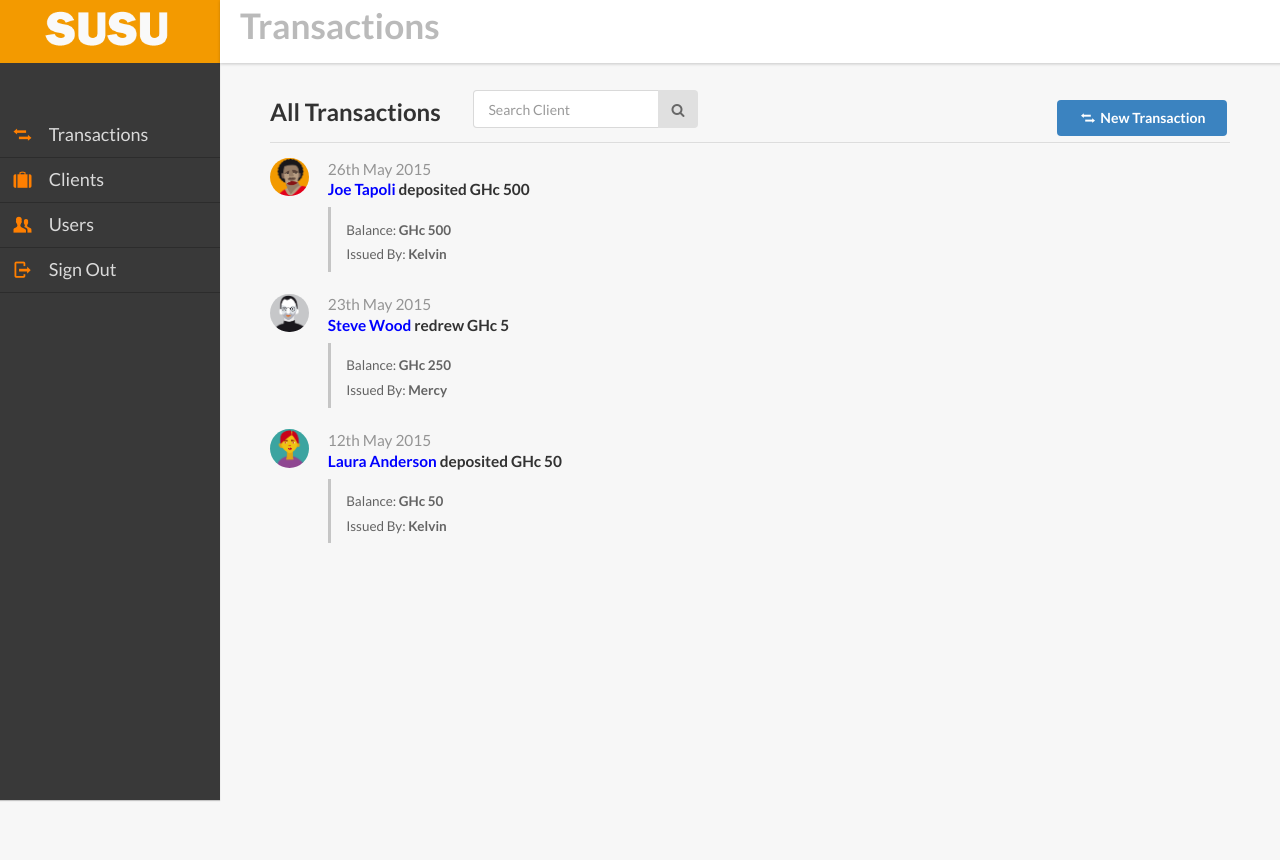
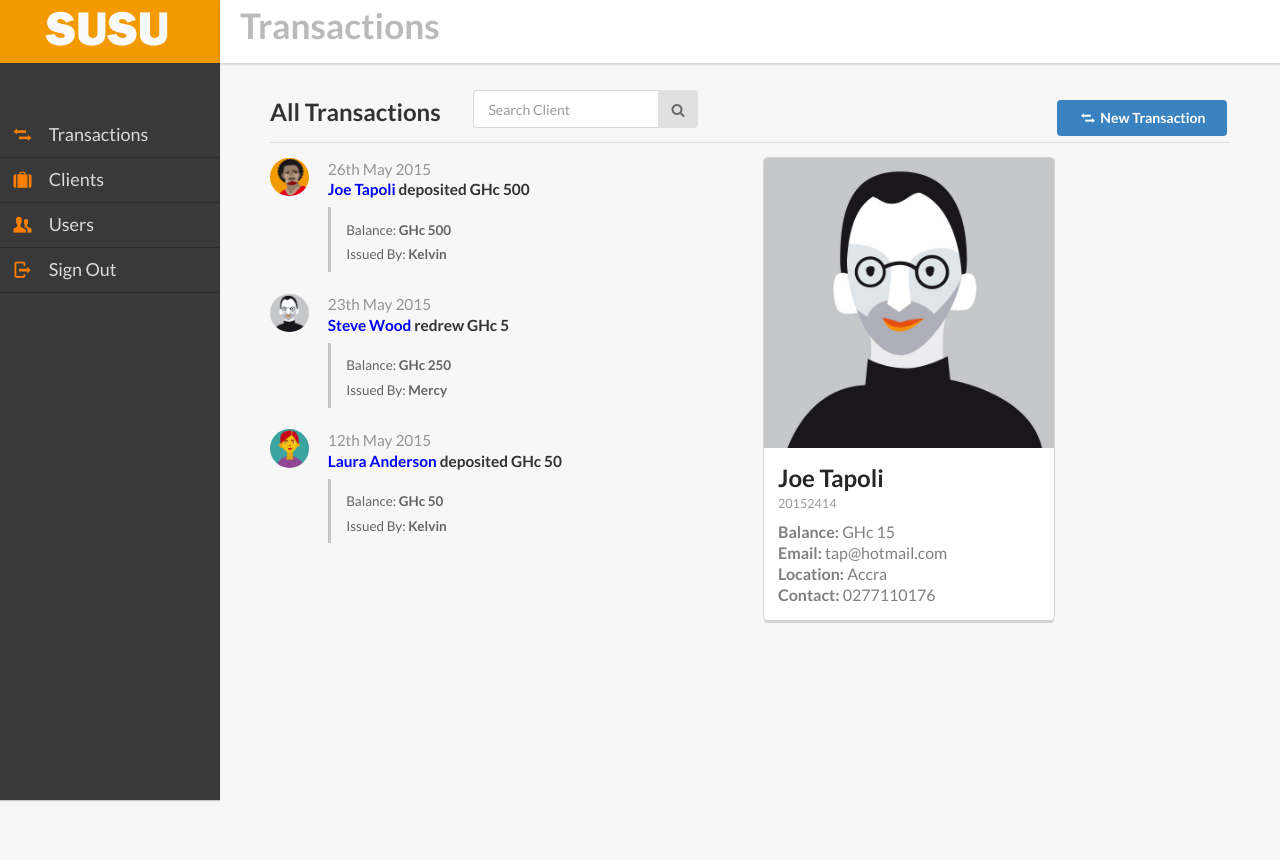
Before and after one commit to Rayden2015/Susu, a PHP site: page /trans.php in a window 1280 px wide. Run offline with PHP 8.4, Linux system fonts and the light colour scheme.

Commit message:
Sample transaction UI

```diff
--- a/trans.php
+++ b/trans.php
@@ -34,8 +34,11 @@
             </div>
             <div class="ui divider"></div>
 
-            <div class="ui large feed">
-                <div class="event">
+
+            <div class="ui two column grid">
+                <div class="column">
+                    <div class="ui large feed">
+                        <div class="event">
                     <div class="label">
                         <img src="img/joe.jpg" alt="">
                     </div>
@@ -94,8 +97,28 @@
                         </div>
                     </div>
                 </div>
+                    </div>
+                </div>
 
+                <div class="column">
+                    <div class="ui card">
+                        <div class="image">
+                            <img src="img/steve.jpg" alt="">
+                        </div>
+                        <div class="content">
+                            <h2 class="ui header">Joe Tapoli</h2>
+                            <span class="meta">20152414</span>
+                            <div class="description">
+                                <div><strong>Balance: </strong> GHc 15</div>
+                                <div><strong>Email: </strong> tap@hotmail.com</div>
+                                <div><strong>Location: </strong> Accra</div>
+                                <div><strong>Contact: </strong> 0277110176</div>
+                            </div>
+                        </div>
+                    </div>
+                </div>
             </div>
+
         </div>
 
 
```
